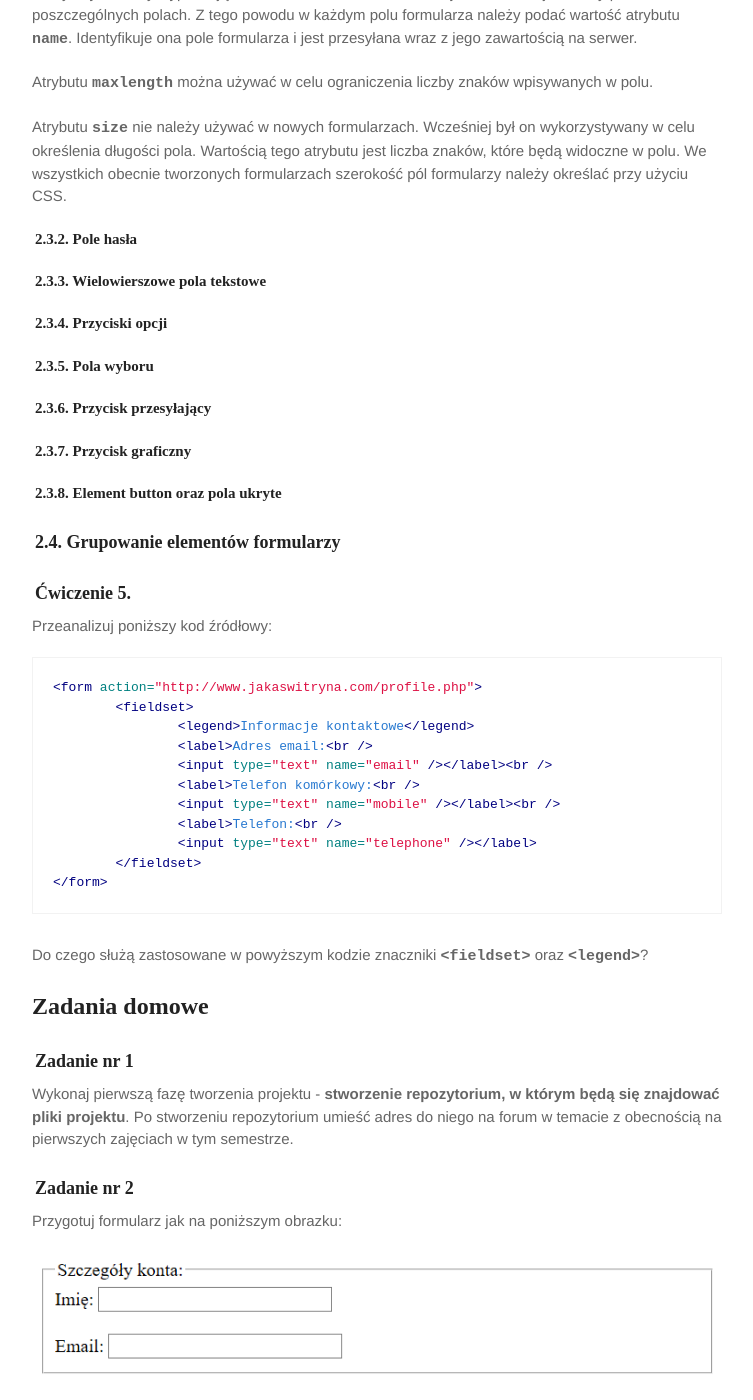
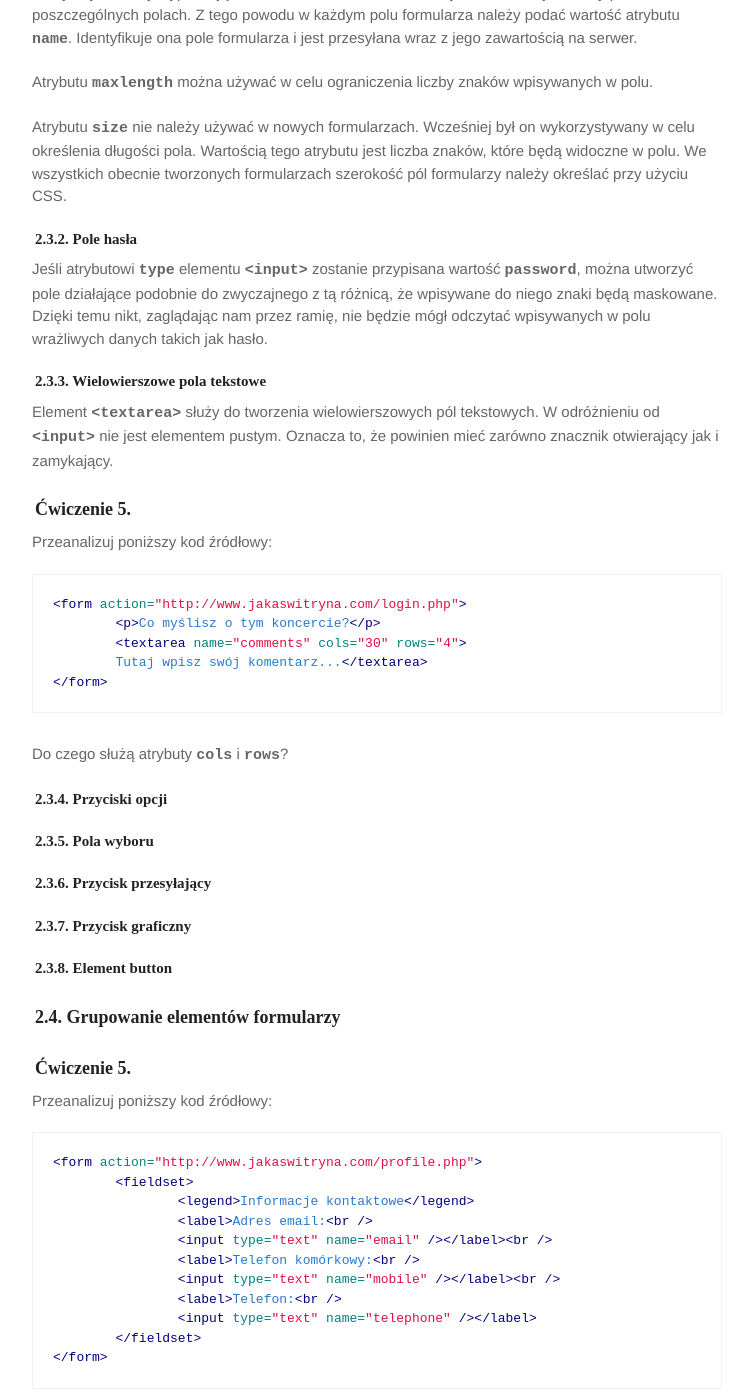
Before and after one commit to marcin-szczepanski/TWE, a Jekyll site: the page built from zajecia/1B/zaj01.md, in a window 1280 px wide and 1400 px high, scrolled down 5955 px. Shown: the whole window, without its empty margins (263-1016 px from the left). Built offline with Jekyll 4.4.1, drawn with Linux system fonts in a browser that asks for light colours; some web fonts are replaced.

Commit message:
Add zaj01 in module 1B

````diff
--- a/zajecia/1B/zaj01.md
+++ b/zajecia/1B/zaj01.md
@@ -234,8 +234,22 @@ Wartością tego atrybutu jest liczba znaków, które będą widoczne w polu.
 We wszystkich obecnie tworzonych formularzach szerokość pól formularzy należy określać przy użyciu CSS.
 
 #### 2.3.2. Pole hasła
+Jeśli atrybutowi <span class="preformat">type</span> elementu <span class="preformat">&lt;input&gt;</span> zostanie przypisana wartość <span class="preformat">password</span>, można utworzyć pole działające podobnie do zwyczajnego z tą różnicą, że wpisywane do niego znaki będą maskowane. Dzięki temu nikt, zaglądając nam przez ramię, nie będzie mógł odczytać wpisywanych w polu wrażliwych danych takich jak hasło.
+#### 2.3.3. Wielowierszowe pola tekstowe
+Element <span class="preformat">&lt;textarea&gt;</span> służy do tworzenia wielowierszowych pól tekstowych. W odróżnieniu od <span class="preformat">&lt;input&gt;</span> nie jest elementem pustym. Oznacza to, że powinien mieć zarówno znacznik otwierający jak i zamykający.
 
-#### 2.3.3. Wielowierszowe pola tekstowe
+### Ćwiczenie 5.
+Przeanalizuj poniższy kod źródłowy:
+
+```html
+<form action="http://www.jakaswitryna.com/login.php">
+	<p>Co myślisz o tym koncercie?</p>
+	<textarea name="comments" cols="30" rows="4">
+	Tutaj wpisz swój komentarz...</textarea>
+</form>
+```
+
+Do czego służą atrybuty <span class="preformat">cols</span> i <span class="preformat">rows</span>?
 
 #### 2.3.4. Przyciski opcji
 
@@ -245,7 +259,7 @@ We wszystkich obecnie tworzonych formularzach szerokość pól formularzy należ
 
 #### 2.3.7. Przycisk graficzny
 
-#### 2.3.8. Element button oraz pola ukryte
+#### 2.3.8. Element button
 
 ### 2.4. Grupowanie elementów formularzy
 
````
